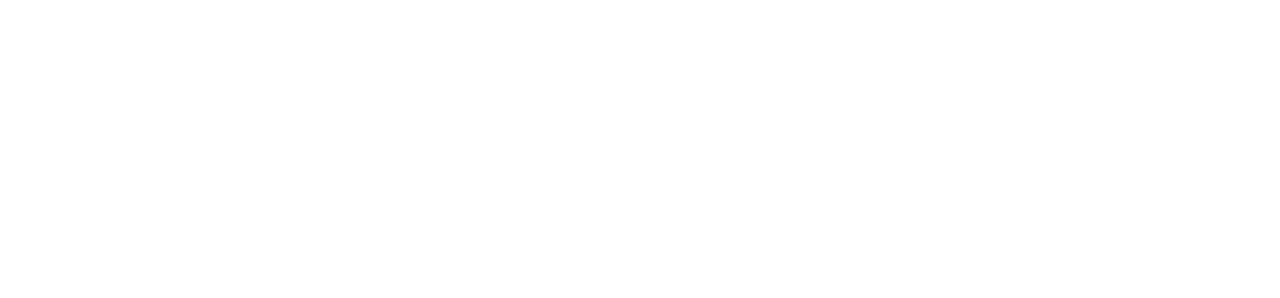
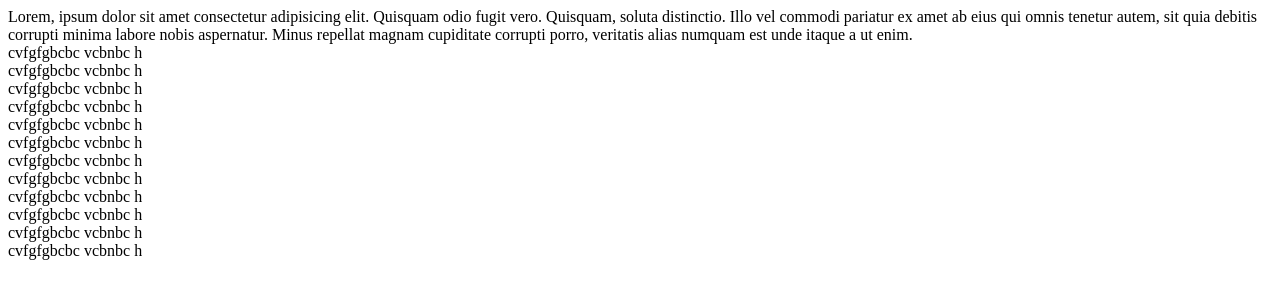
Before and after one commit to Innuska23/app, a plain HTML site: page index.html in a window 1280 px wide. Drawn offline with Linux system fonts and the light colour scheme.

Commit message:
My commit

```diff
--- a/index.html
+++ b/index.html
@@ -5,6 +5,27 @@
     <meta http-equiv="X-UA-Compatible" content="IE=edge" />
     <meta name="viewport" content="width=device-width, initial-scale=1.0" />
     <title>Document</title>
+    <link type="stylesheets/css" src="style.css" />
   </head>
-  <body></body>
+  <body>
+    <div>
+      Lorem, ipsum dolor sit amet consectetur adipisicing elit. Quisquam odio
+      fugit vero. Quisquam, soluta distinctio. Illo vel commodi pariatur ex amet
+      ab eius qui omnis tenetur autem, sit quia debitis corrupti minima labore
+      nobis aspernatur. Minus repellat magnam cupiditate corrupti porro,
+      veritatis alias numquam est unde itaque a ut enim.
+    </div>
+    <div>cvfgfgbcbc vcbnbc h</div>
+    <div>cvfgfgbcbc vcbnbc h</div>
+    <div>cvfgfgbcbc vcbnbc h</div>
+    <div>cvfgfgbcbc vcbnbc h</div>
+    <div>cvfgfgbcbc vcbnbc h</div>
+    <div>cvfgfgbcbc vcbnbc h</div>
+    <div>cvfgfgbcbc vcbnbc h</div>
+    <div>cvfgfgbcbc vcbnbc h</div>
+    <div>cvfgfgbcbc vcbnbc h</div>
+    <div>cvfgfgbcbc vcbnbc h</div>
+    <div>cvfgfgbcbc vcbnbc h</div>
+    <div>cvfgfgbcbc vcbnbc h</div>
+  </body>
 </html>
--- /dev/null
+++ b/style.css
@@ -0,0 +1,3 @@
+h1 {
+    color: red;
+}
```
